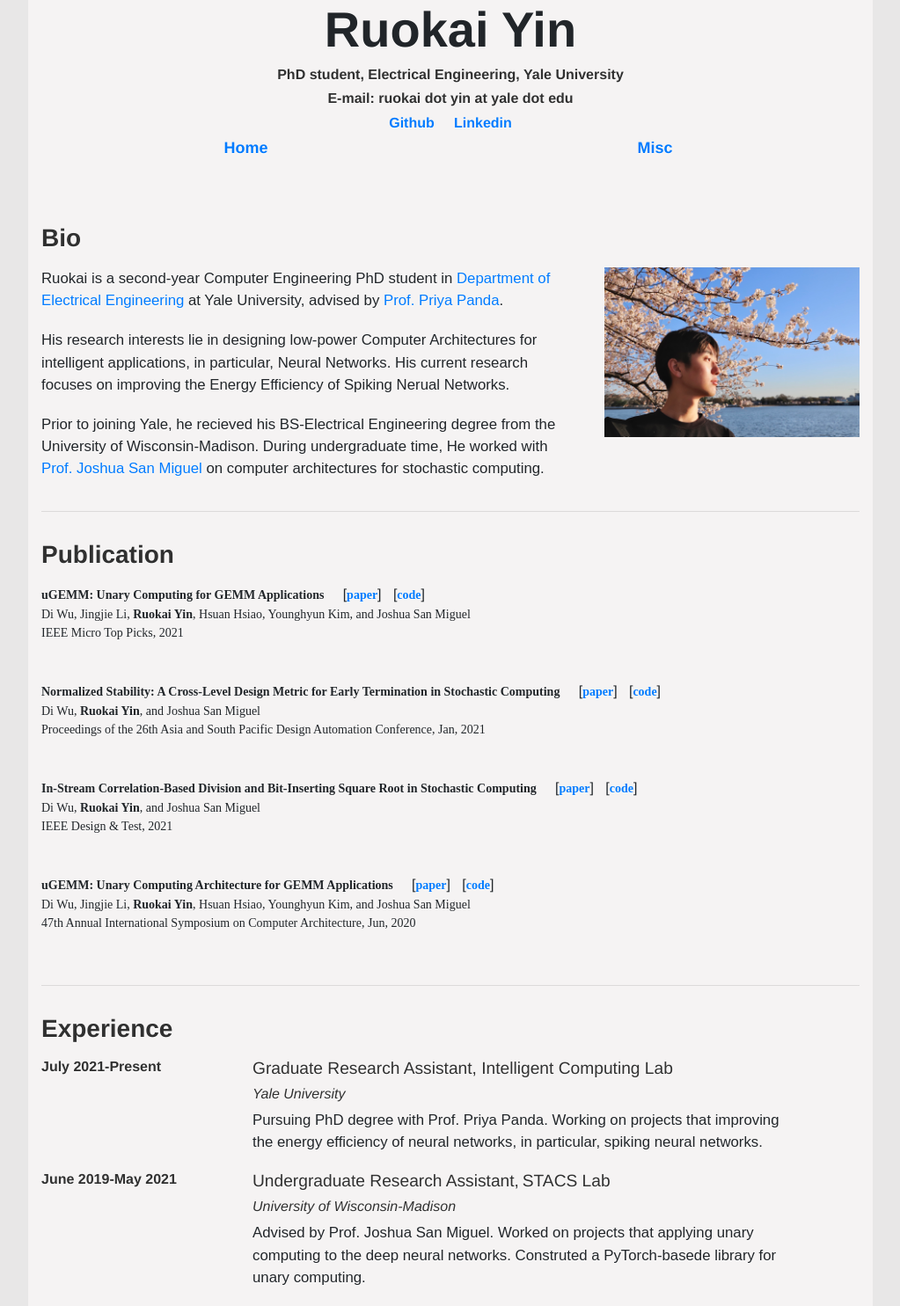
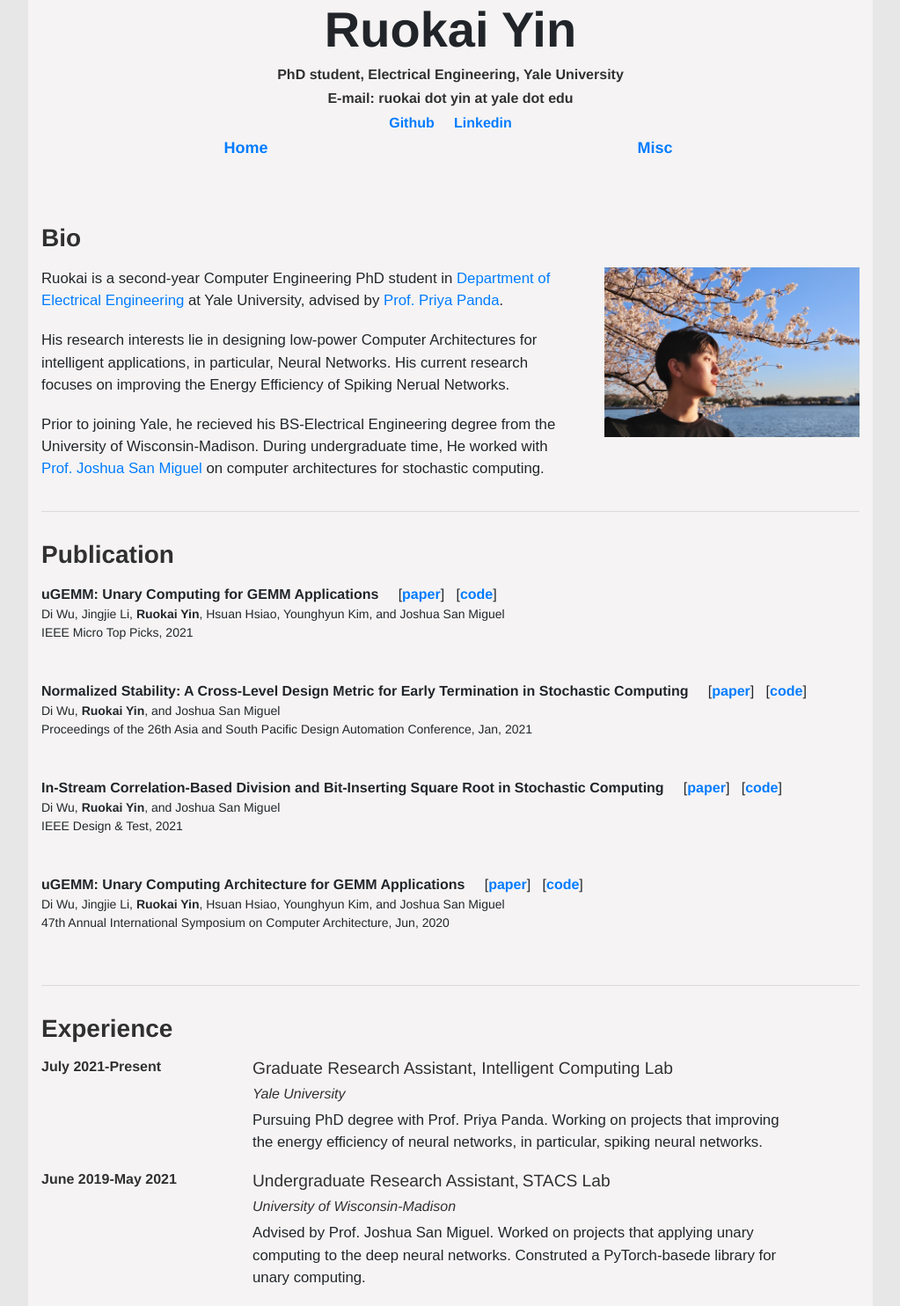
Before and after one commit to RuokaiYin/RuokaiYin.github.io, a Jekyll site: the page built from index.html, in a window 1280 px wide. Shown: the whole page at 88% size, without its empty margins (128-1151 px from the left). Built offline with Jekyll 4.4.1, drawn with Linux system fonts in a browser that asks for light colours.

Commit message:
Update publications.scss

```diff
--- a/_sass/publications.scss
+++ b/_sass/publications.scss
@@ -4,13 +4,13 @@
 }
 
 .papertitle {
-    font-family: "Times New Roman", Times, serif;
+    font-family: "Helvetica Neue", Helvetica, Arial, serif;
     font-weight: bold;
-    font-size: 14px;
+    font-size: 16px;
 }
 
 .paperauthors {
-    font-family: "Times New Roman", Times, serif;
+    font-family: "Helvetica Neue", Helvetica, Arial, serif;
     font-size: 14px;
     // margin-bottom: 5px;
     // font-size: 16px;
```
